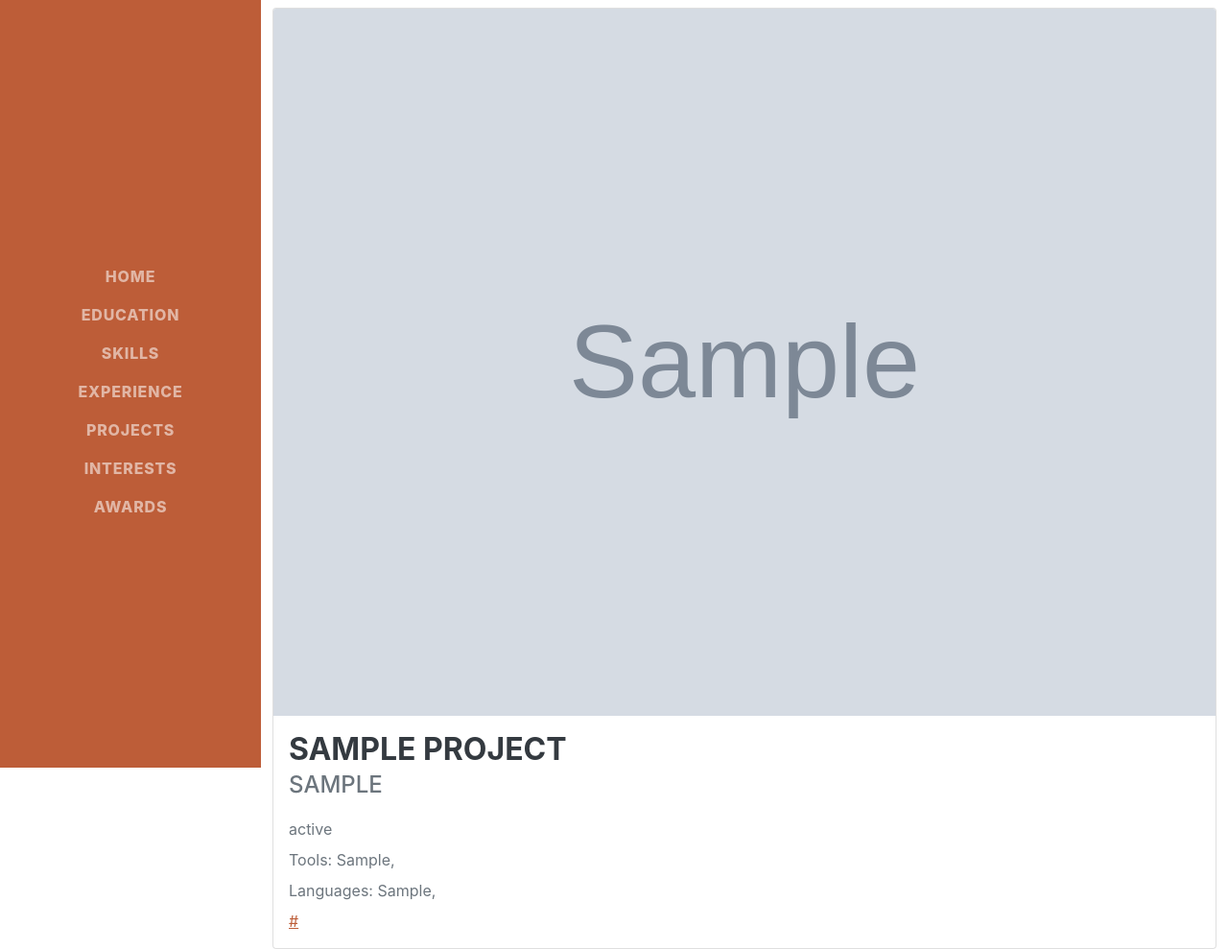
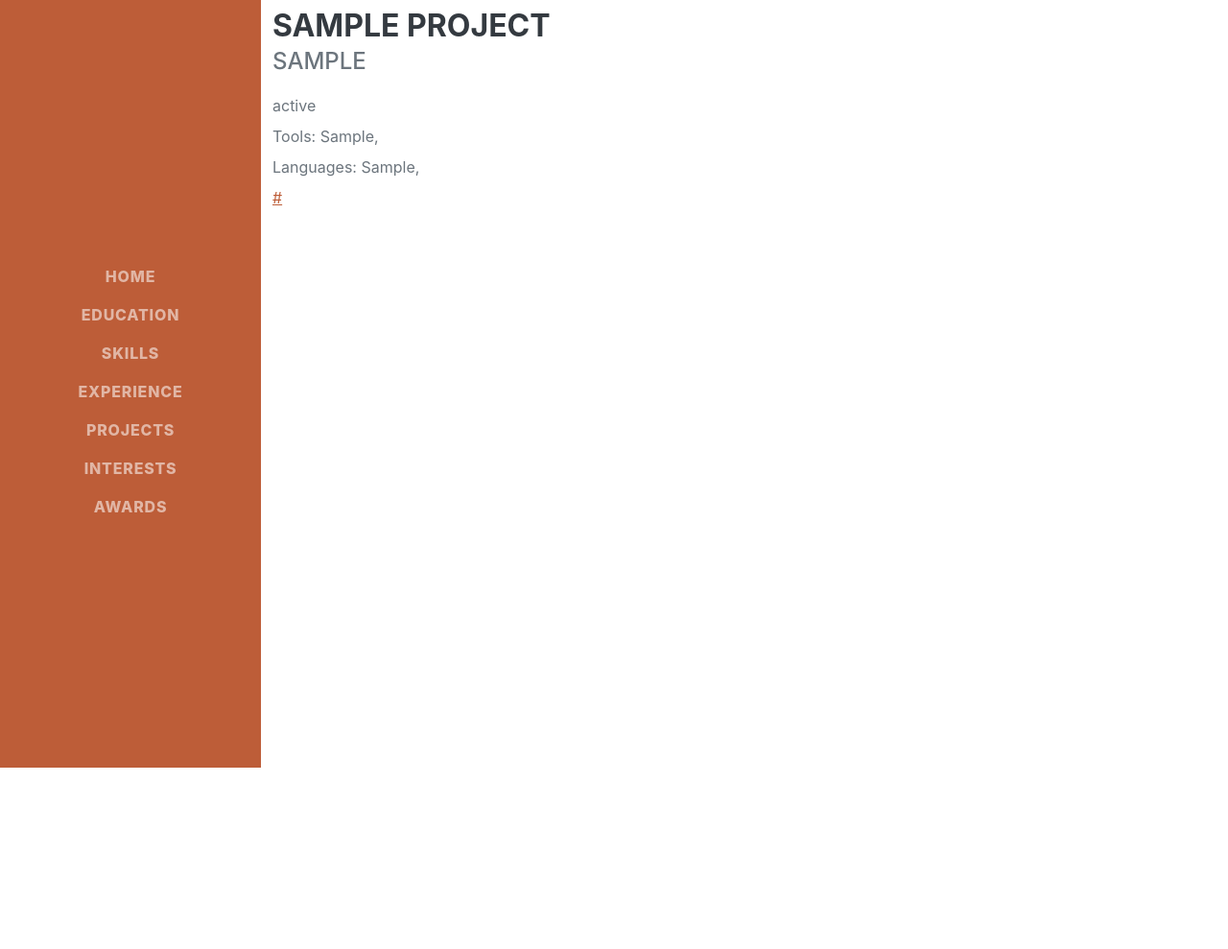
Before and after one commit to Omoleen/Portfolio, a Django app: template templates/project.html in a window 1280 px wide. Shown: the whole page at 96% size. After the commit the page ends 800 px from the top, so only its background shows below. Run offline with Django 4.2, Linux system fonts and the light colour scheme; tables that the repository leaves empty hold one stand-in row (Sample ...); the template is opened without the code that fills it: values named after a table or form of the project are taken from there, most other values are stand-ins (such as "Sample title", 1, 10 or a date in 2020); some libraries are stand-ins or nearby versions; some web fonts are replaced.

```diff
--- a/templates/project.html
+++ b/templates/project.html
@@ -40,20 +40,15 @@
 <!-- Page Content-->
 <div class="container">
     <row>
-        <div class="col-lg-12 mt-2">
-            <div class="card">
-                <img src="{% static project.image %}" class="card-img-top">
-                <div class="card-body">
+        <div class="col-12 mt-2">
             <h3 class="mb-0">{{ project.name }}</h3>
             <div class="subheading mb-3">{{ project.category }}</div>
             {% for statement in project_about %}
-                        <div>{{ statement }}</div>
+                <div class="">{{ statement }}</div>
             {% endfor %}
             <div class="mt-2">Tools: {% for item in project.tools.all %}{{ item }}, {% endfor %}</div>
             <div class="mt-2">Languages: {% for item in project.languages.all %}{{ item }}, {% endfor %}</div>
-                    <div class="mt-2"><a class="card-link" href="{{ project.link }}">{{ project.link }}</a></div>
-                </div>
-            </div>
+            <div class="mt-2"><a href="{{ project.link }}">{{ project.link }}</a></div>
         </div>
     </row>
 </div>
```
Lines whose indentation alone changed are shown as unchanged.
